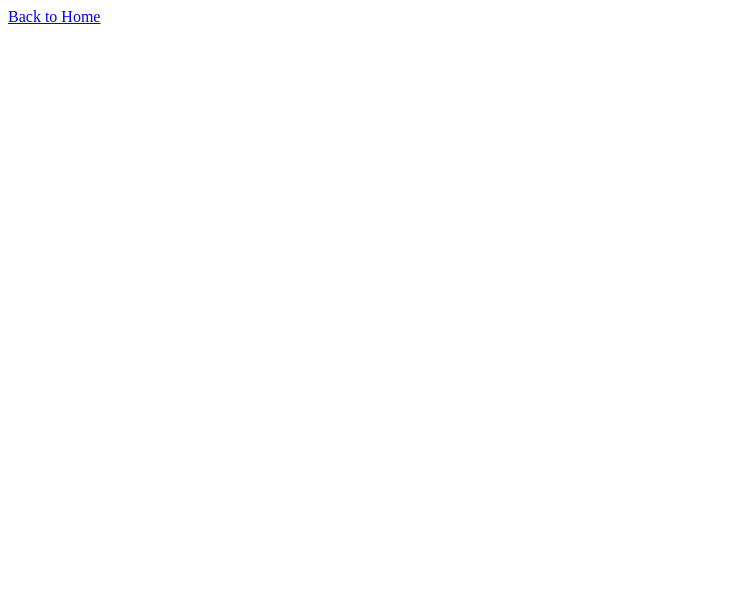
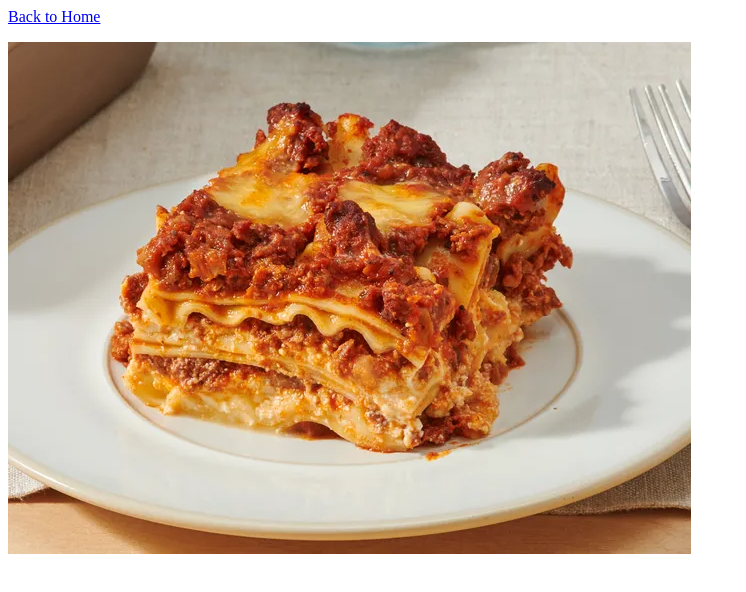
Before and after one commit to MHBiasotto/odin-recipes, a plain HTML site: page recipes/lasagna.html in a window 1280 px wide. Shown: the whole page, without its empty margins (0-746 px from the left). Drawn offline with Linux system fonts and the light colour scheme.

Commit message:
In this commit, i rearrenged the files and folders

```diff
--- a/recipes/lasagna.html
+++ b/recipes/lasagna.html
@@ -7,6 +7,8 @@
 </head>
 <body>
     <a href="../index.html" target="_blank" rel="noopener noreferrer">Back to Home</a>
+    <p><img src="../images/Chef-John's-Lasagna.png" alt="Chef John's Lasagna" width="683" height="512"></p>
+
 
 </body>
 </html>
```
Also changed, not shown: images/Chef-John's-Lasagna.png (added).
